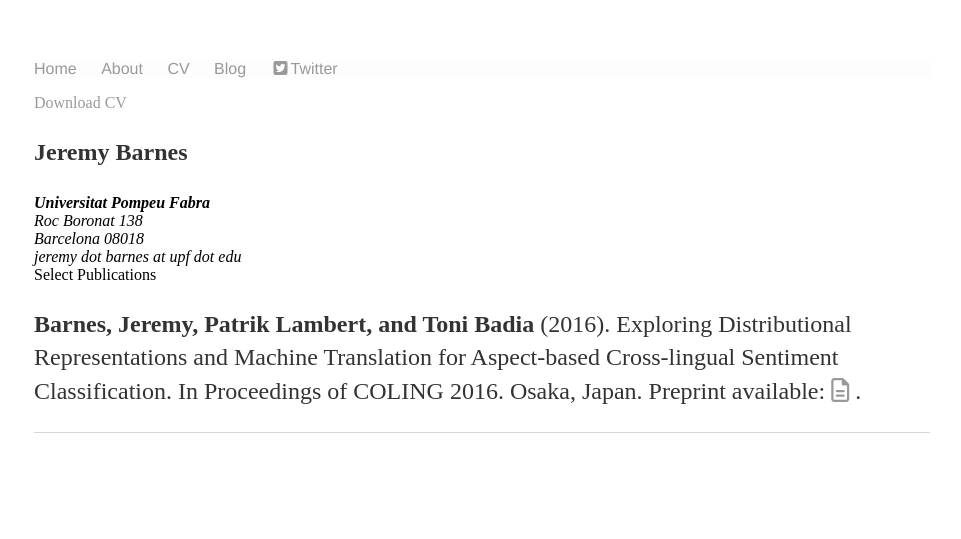
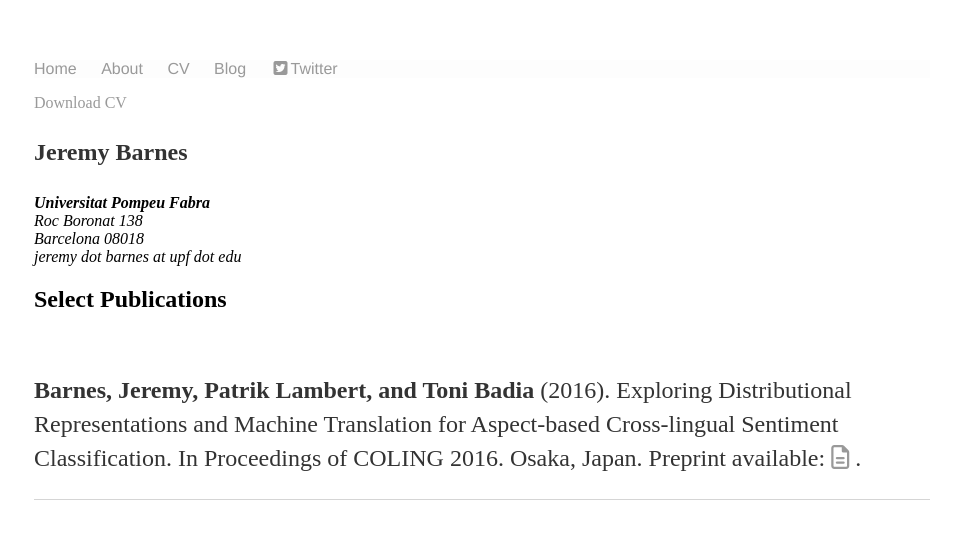
Before and after one commit to jerbarnes/jbarnesspain.github.io, a Jekyll site: the page built from cv/index.html, in a window 1280 px wide. Shown: the top 539 px of the page, without its empty margins (158-1119 px from the left). Built offline with Jekyll 4.4.1, drawn with Linux system fonts in a browser that asks for light colours; nearby versions of some CDN libraries.

```diff
--- a/cv/index.html
+++ b/cv/index.html
@@ -13,7 +13,7 @@ title: CV
 					<span class="obfuscate">jeremy dot barnes at upf dot edu</span>
 					</address>
 
-					Select Publications<br>
+		<h2>Select Publications</h2><br>
 
 		<p><strong>Barnes, Jeremy, Patrik Lambert, and Toni Badia</strong> (2016). Exploring Distributional
           Representations and Machine Translation for Aspect-based Cross-lingual Sentiment Classification.
```
